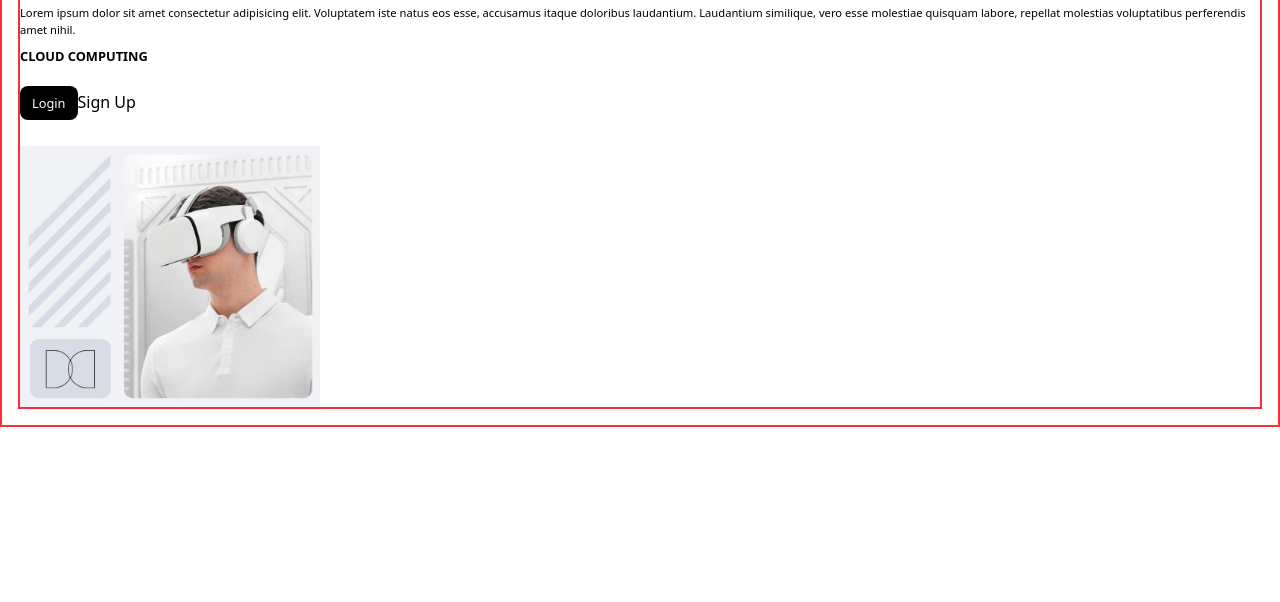
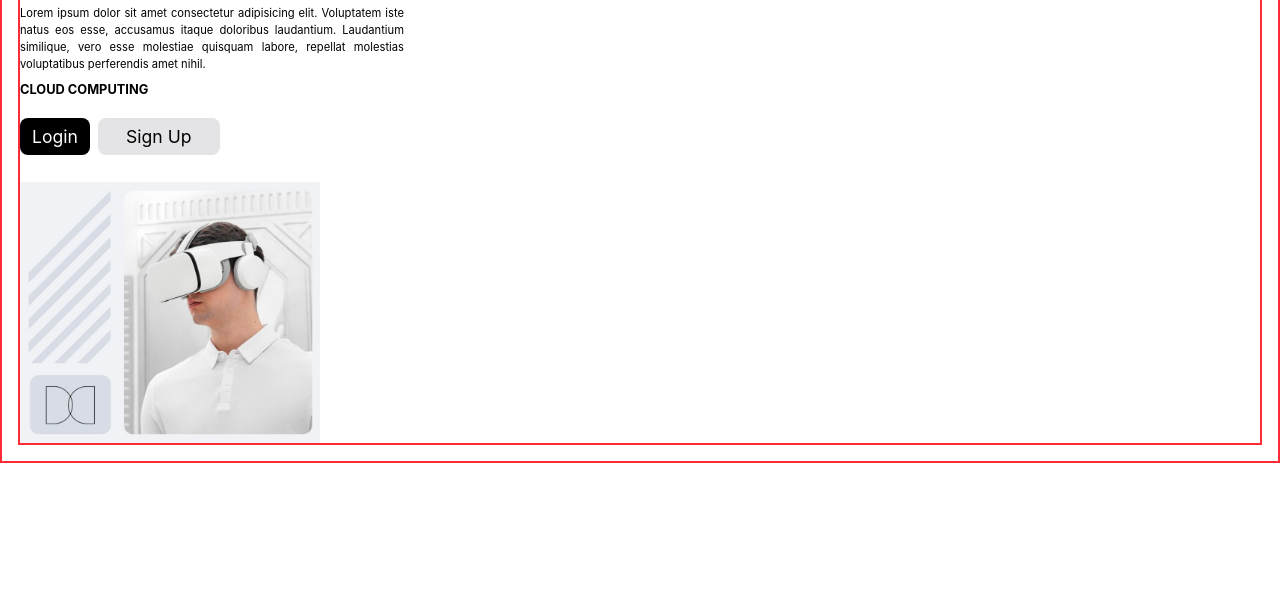
Before and after one commit to svenalexdev/figma-tailwind, a plain HTML site: page index.html in a window 1280 px wide. Shown: the part 198-800 px from the top of the page. Drawn offline with nearby package versions, Linux system fonts and the light colour scheme.

Commit message:
updated html main part

```diff
--- a/index.html
+++ b/index.html
@@ -20,7 +20,7 @@
                 >
                     BEYOND THE CURVE, AHEAD OF THE DESIGN
                 </p>
-                <p class="text-[0.7rem]">
+                <p class="text-[0.7rem] w-sm text-justify">
                     Lorem ipsum dolor sit amet consectetur adipisicing elit.
                     Voluptatem iste natus eos esse, accusamus itaque doloribus
                     laudantium. Laudantium similique, vero esse molestiae
@@ -36,14 +36,19 @@
                     <div class="button-1">
                         <a
                             href="#login"
-                            class="bg-black text-white pt-2 pb-2 pl-3 pr-3 text-[0.8rem] rounded-lg p-4"
+                            class="bg-black text-white pt-2 pb-2 pl-3 pr-3 text-[1.1rem] rounded-lg p-4 mr-2"
                             >Login</a
                         >
                     </div>
                     <div class="button-2">
-                        <a href="#signup">Sign Up</a>
+                        <a
+                            href="#signup"
+                            class="bg-zinc-200 text-black pt-2 pb-2 pl-7 pr-7 text-[1.1rem] rounded-lg p-4"
+                            >Sign Up</a
+                        >
                     </div>
                 </div>
+                <div class="picture flex">
                     <img
                         src="tech-pic.png"
                         alt="Tech Picture"
@@ -51,6 +56,7 @@
                         height="auto"
                     />
                 </div>
+            </div>
         </main>
         <footer></footer>
     </body>
--- a/src/styles.css
+++ b/src/styles.css
@@ -1,5 +1,3 @@
-/* header */
-
-/* hero */
-
-/* footer */
+body {
+    font-family: inter;
+}
```
Lines whose indentation alone changed are shown as unchanged.
